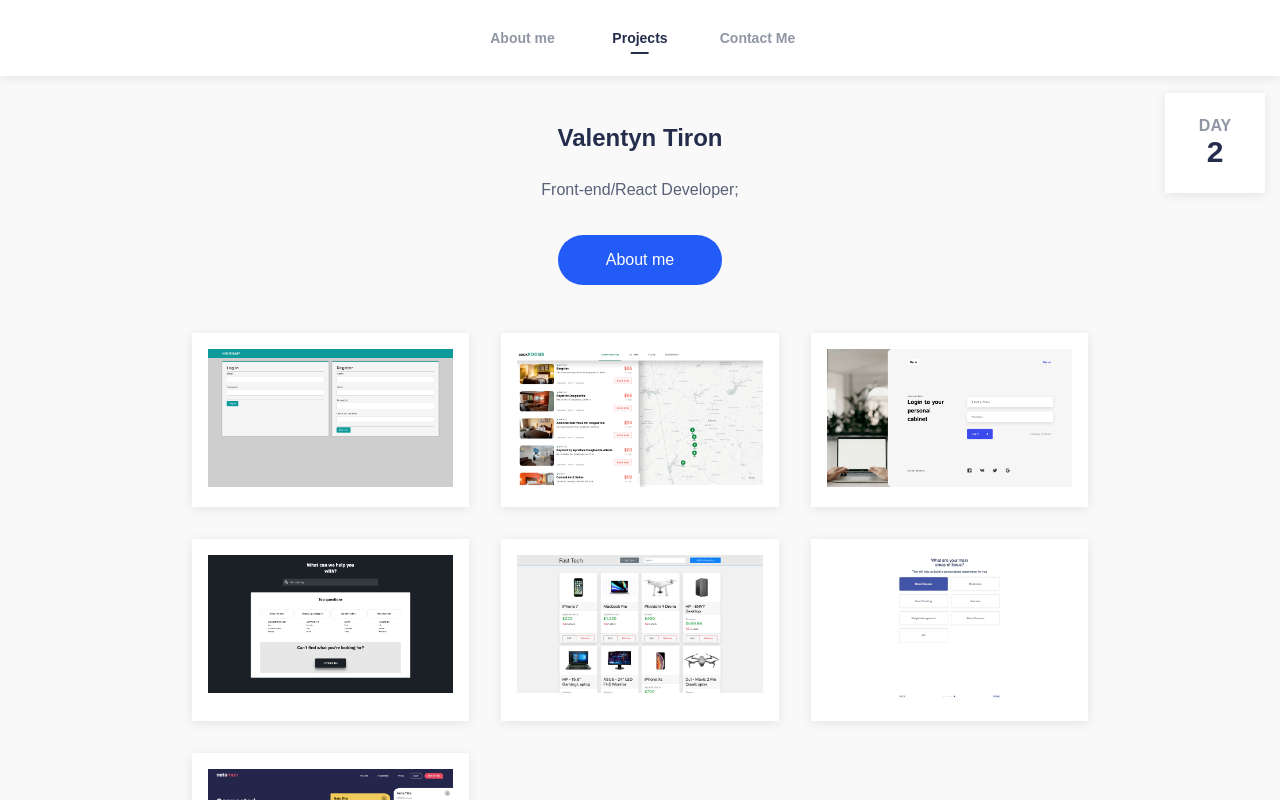
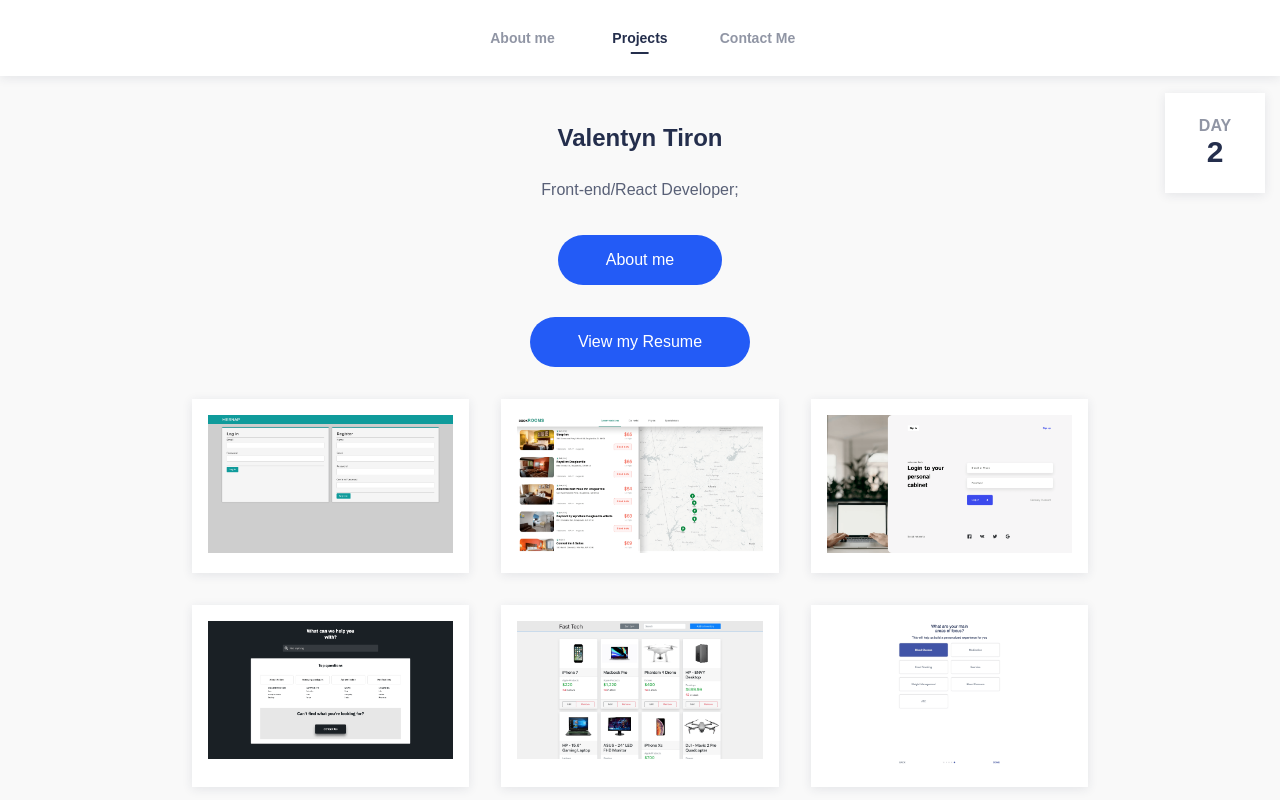
Before and after one commit to vtiron2002/portfolio, a React (Create React App) app: page / in a window 1280 px wide. Shown: the top 800 px of the page. Built offline with nearby package versions, Linux system fonts and the light colour scheme; a web font is replaced by a local one.

Commit message:
added resume link

```diff
--- a/src/pages/About.jsx
+++ b/src/pages/About.jsx
@@ -20,9 +20,6 @@ function About() {
     <div className="about page">
       <h1>About Me</h1>
       <p>
-        {/* I'm Valentyn Tiron, a web developer with about 2 years of coding
-        experience. I use HTML/CSS and JS with things like ReactJS and SCSS to
-        build full-stack apps. */}
         My name is Valentyn. I'm a front-end developer that uses React. I have
         about 2 years of experience in coding the front-end part of the web. I
         am located in Dallas, GA. I'm able to develop design mockups with clean and
--- a/src/pages/Projects.jsx
+++ b/src/pages/Projects.jsx
@@ -4,7 +4,7 @@ import { FaGithub } from "react-icons/fa";
 import { Link } from "react-router-dom";
 
 const Project = ({ p: { img, name, info, codeLink, pageSite } }) => {
-  document.title = 'Portfolio - My Projects'
+  document.title = "Portfolio - My Projects";
 
   return (
     <div className="project">
@@ -27,14 +27,20 @@ const Project = ({ p: { img, name, info, codeLink, pageSite } }) => {
 };
 
 function Projects() {
-
   return (
     <div className="projects page">
       <h1>Valentyn Tiron</h1>
-      <p>
-        Front-end/React Developer;
-      </p>
+      <p>Front-end/React Developer;</p>
+
       <Link to="/about">About me</Link>
+
+      <a
+        rel="noopener noreferrer"
+        target="_blank"
+        href="https://tirondevresume.netlify.app/"
+      >
+        View my Resume
+      </a>
 
       <div className="projects-container">
         {projects.map((p, i) => (
--- a/src/styles/main.scss
+++ b/src/styles/main.scss
@@ -148,7 +148,7 @@ header {
     padding: 1em 3em;
     font-size: 16px;
     border-radius: 500px;
-    margin-bottom: 3em;
+    margin-bottom: 2em;
   }
 
   .projects-container {
```
